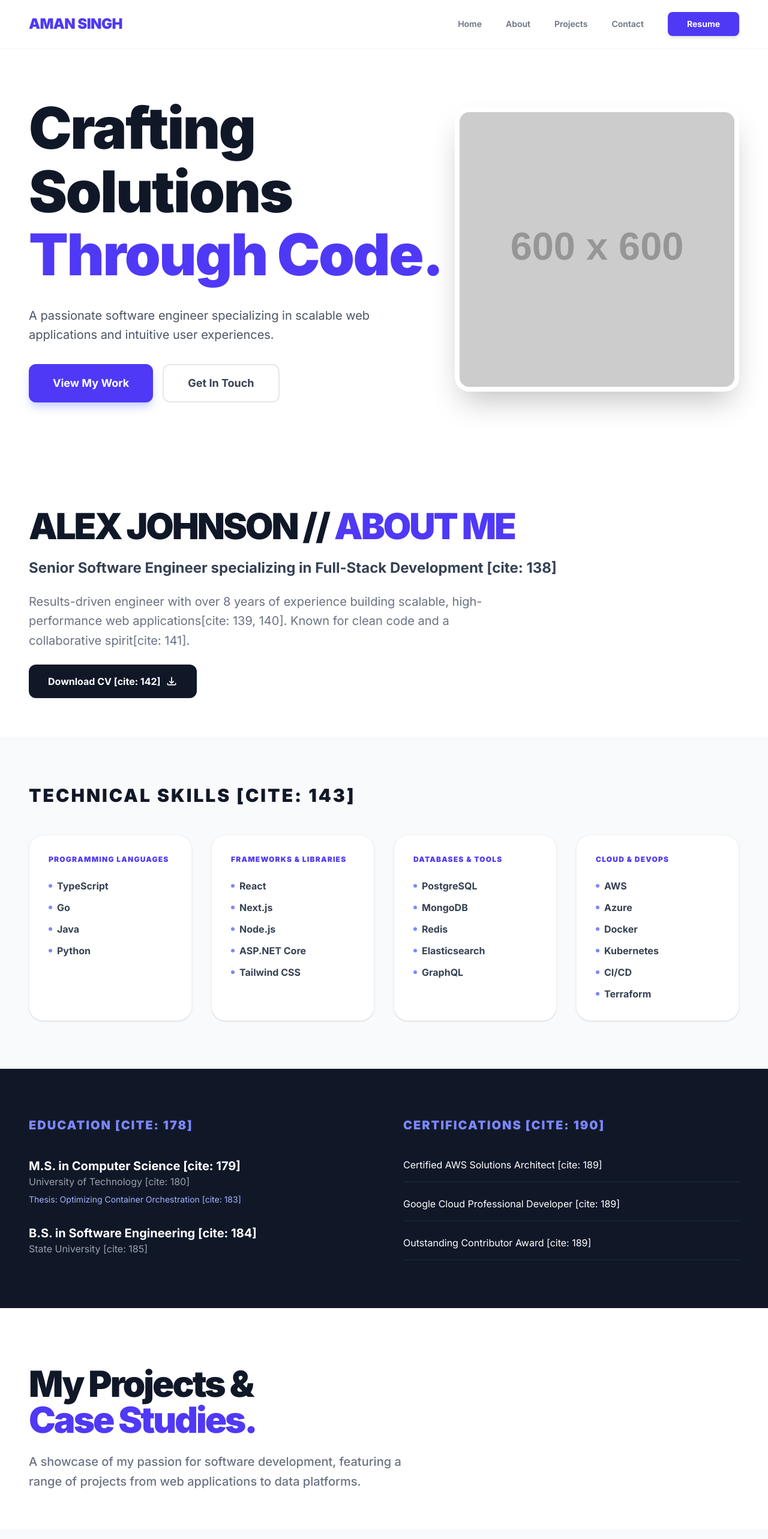
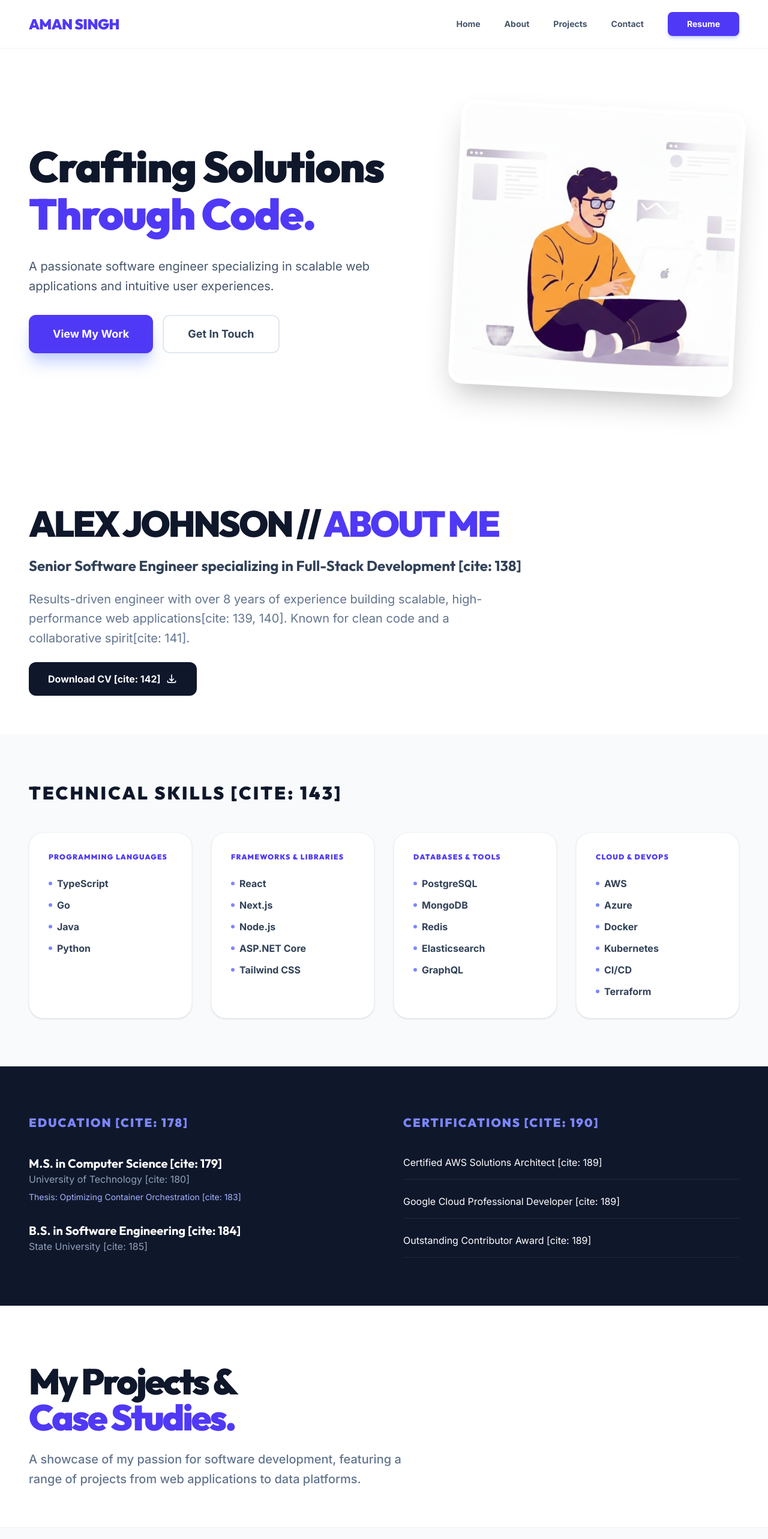
Before and after one commit to AmanSingh-404/portfolio, a React (Vite) app: page / in a window 1280 px wide. Shown: the top 2566 px of the page at 60% size. Built offline with nearby package versions, Linux system fonts and the light colour scheme.

Commit message:
fix home page

```diff
--- a/src/components/AboutPage.jsx
+++ b/src/components/AboutPage.jsx
@@ -42,18 +42,18 @@ const AboutPage = () => {
             <section className="pt-24 pb-16 px-6 md:px-12 max-w-7xl mx-auto">
                 <div className="flex flex-col md:flex-row gap-12 items-start">
                     <div className="flex-1 space-y-6">
-                        <h1 className="text-6xl font-black text-gray-900 tracking-tighter uppercase">
+                        <h1 className="text-6xl font-black text-slate-900 tracking-tighter uppercase font-heading">
                             Alex Johnson // <span className="text-indigo-600">About Me</span>
                         </h1>
-                        <p className="text-2xl font-bold text-gray-700">
+                        <p className="text-2xl font-bold text-slate-700 font-heading">
                             Senior Software Engineer specializing in Full-Stack Development [cite: 138]
                         </p>
-                        <p className="text-xl text-gray-500 leading-relaxed max-w-3xl">
+                        <p className="text-xl text-slate-500 leading-relaxed max-w-3xl">
                             Results-driven engineer with over 8 years of experience building scalable,
                             high-performance web applications[cite: 139, 140]. Known for clean code and a
                             collaborative spirit[cite: 141].
                         </p>
-                        <button className="bg-gray-900 text-white px-8 py-4 rounded-xl font-bold hover:bg-indigo-600 transition-all flex items-center gap-2">
+                        <button className="bg-slate-900 text-white px-8 py-4 rounded-xl font-bold hover:bg-indigo-600 transition-all flex items-center gap-2">
                             Download CV [cite: 142]
                             <svg className="w-5 h-5" fill="none" stroke="currentColor" viewBox="0 0 24 24"><path strokeLinecap="round" strokeLinejoin="round" strokeWidth="2" d="M4 16v1a2 2 0 002 2h12a2 2 0 002-2v-1m-4-4l-4 4m0 0l-4-4m4 4V4" /></svg>
                         </button>
@@ -62,16 +62,16 @@ const AboutPage = () => {
             </section>
 
             {/* Technical Skills Grid */}
-            <section className="py-20 bg-gray-50 px-6 md:px-12">
+            <section className="py-20 bg-slate-50 px-6 md:px-12">
                 <div className="max-w-7xl mx-auto">
-                    <h2 className="text-3xl font-black text-gray-900 mb-12 uppercase tracking-widest">Technical Skills [cite: 143]</h2>
+                    <h2 className="text-3xl font-black text-slate-900 mb-12 uppercase tracking-widest font-heading">Technical Skills [cite: 143]</h2>
                     <div className="grid grid-cols-1 md:grid-cols-2 lg:grid-cols-4 gap-8">
                         {skillCategories.map((cat) => (
-                            <div key={cat.title} className="bg-white p-8 rounded-3xl border border-gray-100 shadow-sm">
-                                <h3 className="text-indigo-600 font-black text-xs uppercase tracking-widest mb-6">{cat.title}</h3>
+                            <div key={cat.title} className="bg-white p-8 rounded-3xl border border-slate-100 shadow-sm hover:shadow-lg transition-shadow">
+                                <h3 className="text-indigo-600 font-black text-xs uppercase tracking-widest mb-6 font-heading">{cat.title}</h3>
                                 <ul className="space-y-3">
                                     {cat.skills.map((skill) => (
-                                        <li key={skill} className="text-gray-700 font-bold flex items-center gap-2">
+                                        <li key={skill} className="text-slate-700 font-bold flex items-center gap-2">
                                             <span className="w-1.5 h-1.5 bg-indigo-400 rounded-full"></span>
                                             {skill}
                                         </li>
@@ -83,49 +83,29 @@ const AboutPage = () => {
                 </div>
             </section>
 
-            {/* Experience Section */}
-            {/* <section className="py-20 px-6 md:px-12 max-w-7xl mx-auto">
-        <h2 className="text-3xl font-black text-gray-900 mb-12 uppercase tracking-widest">Work Experience [cite: 166]</h2>
-        <div className="space-y-12">
-          {experience.map((job) => (
-            <div key={job.company} className="flex flex-col md:flex-row gap-4 md:gap-16 border-l-4 border-indigo-100 pl-8 relative">
-              <div className="absolute w-4 h-4 bg-indigo-600 rounded-full -left-[10px] top-1"></div>
-              <div className="md:w-1/4">
-                <p className="text-indigo-600 font-black tracking-tighter">{job.period}</p>
-                <p className="text-gray-900 font-black text-xl">{job.company}</p>
-              </div>
-              <div className="md:w-3/4">
-                <h3 className="text-2xl font-black text-gray-800 mb-4">{job.role}</h3>
-                <p className="text-gray-500 text-lg leading-relaxed">{job.description}</p>
-              </div>
-            </div>
-          ))}
-        </div>
-      </section> */}
-
             {/* Education & Awards */}
-            <section className="py-20 bg-gray-900 text-white px-6 md:px-12">
+            <section className="py-20 bg-slate-900 text-white px-6 md:px-12">
                 <div className="max-w-7xl mx-auto grid grid-cols-1 md:grid-cols-2 gap-16">
                     <div>
-                        <h2 className="text-xl font-black uppercase tracking-widest mb-10 text-indigo-400">Education [cite: 178]</h2>
+                        <h2 className="text-xl font-black uppercase tracking-widest mb-10 text-indigo-400 font-heading">Education [cite: 178]</h2>
                         <div className="space-y-8">
                             <div>
-                                <h4 className="text-xl font-bold">M.S. in Computer Science [cite: 179]</h4>
-                                <p className="text-gray-400">University of Technology [cite: 180]</p>
+                                <h4 className="text-xl font-bold font-heading">M.S. in Computer Science [cite: 179]</h4>
+                                <p className="text-slate-400">University of Technology [cite: 180]</p>
                                 <p className="text-sm mt-2 text-indigo-300">Thesis: Optimizing Container Orchestration [cite: 183]</p>
                             </div>
                             <div>
-                                <h4 className="text-xl font-bold">B.S. in Software Engineering [cite: 184]</h4>
-                                <p className="text-gray-400">State University [cite: 185]</p>
+                                <h4 className="text-xl font-bold font-heading">B.S. in Software Engineering [cite: 184]</h4>
+                                <p className="text-slate-400">State University [cite: 185]</p>
                             </div>
                         </div>
                     </div>
                     <div>
-                        <h2 className="text-xl font-black uppercase tracking-widest mb-10 text-indigo-400">Certifications [cite: 190]</h2>
+                        <h2 className="text-xl font-black uppercase tracking-widest mb-10 text-indigo-400 font-heading">Certifications [cite: 190]</h2>
                         <ul className="space-y-6">
-                            <li className="border-b border-gray-800 pb-4">Certified AWS Solutions Architect [cite: 189]</li>
-                            <li className="border-b border-gray-800 pb-4">Google Cloud Professional Developer [cite: 189]</li>
-                            <li className="border-b border-gray-800 pb-4">Outstanding Contributor Award [cite: 189]</li>
+                            <li className="border-b border-slate-800 pb-4">Certified AWS Solutions Architect [cite: 189]</li>
+                            <li className="border-b border-slate-800 pb-4">Google Cloud Professional Developer [cite: 189]</li>
+                            <li className="border-b border-slate-800 pb-4">Outstanding Contributor Award [cite: 189]</li>
                         </ul>
                     </div>
                 </div>
--- a/src/components/HomePage.jsx
+++ b/src/components/HomePage.jsx
@@ -4,6 +4,7 @@ import ContactSection from './ContactSection';
 import Navbar from './Navbar';
 import ProjectsPage from './ProjectsPage';
 import AboutPage from './AboutPage';
+import profileImage from '../assets/Gemini_Generated_Image_lviytflviytflviy.png';
 
 const HomePage = () => {
 
@@ -13,27 +14,28 @@ const HomePage = () => {
             <Navbar />
 
             {/* --- HERO SECTION --- */}
-            <section id="home" className="w-full py-20 px-6 md:px-12 flex flex-col md:flex-row items-center justify-between max-w-7xl mx-auto">
+            {/* --- HERO SECTION --- */}
+            <section id="home" className="w-full py-24 px-6 md:px-12 flex flex-col md:flex-row items-center justify-between max-w-7xl mx-auto">
                 <div className="md:w-3/5 space-y-8">
-                    <h1 className="text-5xl md:text-8xl font-black leading-[1.1] tracking-tight text-gray-900">
+                    <h1 className="text-5xl md:text-7xl font-black leading-[1.1] tracking-tight text-slate-900 font-heading">
                         Crafting Solutions <br />
                         <span className="text-indigo-600">Through Code.</span>
                     </h1>
-                    <p className="text-xl text-gray-600 max-w-xl leading-relaxed">
+                    <p className="text-xl text-slate-600 max-w-xl leading-relaxed">
                         A passionate software engineer specializing in scalable web applications and intuitive user experiences.
                     </p>
                     <div className="flex flex-wrap gap-4">
-                        <button className="bg-indigo-600 text-white px-10 py-4 rounded-xl font-bold text-lg hover:bg-indigo-700 hover:-translate-y-1 transition-all shadow-lg shadow-indigo-200">
+                        <button className="bg-indigo-600 text-white px-10 py-4 rounded-xl font-bold text-lg hover:bg-indigo-700 hover:-translate-y-1 transition-all shadow-xl shadow-indigo-200">
                             View My Work
                         </button>
-                        <button className="border-2 border-gray-200 text-gray-700 px-10 py-4 rounded-xl font-bold text-lg hover:border-indigo-600 hover:text-indigo-600 transition-all">
+                        <button className="border-2 border-slate-200 text-slate-700 px-10 py-4 rounded-xl font-bold text-lg hover:border-indigo-600 hover:text-indigo-600 transition-all bg-white">
                             Get In Touch
                         </button>
                     </div>
                 </div>
                 <div className="md:w-2/5 mt-16 md:mt-0 relative">
-                    <div className="w-full aspect-square bg-indigo-50 rounded-3xl overflow-hidden shadow-2xl flex items-center justify-center border-8 border-white">
-                        <img src="https://via.placeholder.com/600x600" alt="Profile" className="object-cover w-full h-full" />
+                    <div className="w-full aspect-square bg-indigo-50 rounded-3xl overflow-hidden shadow-2xl flex items-center justify-center border-8 border-white transform rotate-3 hover:rotate-0 transition-all duration-500">
+                        <img src={profileImage} alt="Profile" className="object-cover w-full h-full" />
                     </div>
                 </div>
             </section>
--- a/src/components/Navbar.jsx
+++ b/src/components/Navbar.jsx
@@ -13,16 +13,13 @@ const Navbar = () => {
 
   return (
     // Removed max-width from the outer container to ensure it covers the full page width
-    <nav className="w-full bg-white border-b border-gray-100 sticky top-0 z-50">
-      {/* Change: 'px-10' or 'px-[5%]' gives it a wider feel than the standard 'max-w-7xl'.
-         If you want it strictly edge-to-edge with no padding, remove 'px-4'.
-      */}
-      <div className="w-full px-4 sm:px-8 lg:px-12">
+    <nav className="w-full bg-white/80 backdrop-blur-md border-b border-gray-100 sticky top-0 z-50">
+      <div className="max-w-7xl mx-auto px-6 md:px-12">
         <div className="flex justify-between h-20 items-center">
 
           {/* Logo Section */}
           <div className="flex-shrink-0 flex items-center">
-            <span className="text-2xl font-black text-indigo-600 tracking-tight uppercase">
+            <span className="text-2xl font-black text-indigo-600 tracking-tight uppercase font-heading">
               AMAN SINGH
             </span>
           </div>
@@ -33,13 +30,13 @@ const Navbar = () => {
               <a
                 key={link.name}
                 href={link.href}
-                className="text-gray-500 hover:text-indigo-600 text-sm font-semibold transition-all"
+                className="text-slate-600 hover:text-indigo-600 text-sm font-bold transition-all"
               >
                 {link.name}
               </a>
             ))}
-            {/* Resume button as seen in the inspiration resources */}
-            <button className="bg-indigo-600 text-white px-8 py-2.5 rounded-lg text-sm font-bold hover:bg-indigo-700 shadow-md transition-all active:scale-95">
+            {/* Resume button */}
+            <button className="bg-indigo-600 text-white px-8 py-2.5 rounded-lg text-sm font-bold hover:bg-indigo-700 shadow-md shadow-indigo-200 transition-all active:scale-95">
               Resume
             </button>
           </div>
--- a/src/components/ProjectsPage.jsx
+++ b/src/components/ProjectsPage.jsx
@@ -35,13 +35,13 @@ const ProjectsPage = () => {
     return (
         <div className="min-h-screen bg-white">
             {/* Header Section */}
-            <section className="pt-24 pb-16 px-6 md:px-12 border-b border-gray-100">
+            <section className="pt-24 pb-16 px-6 md:px-12 border-b border-slate-100">
                 <div className="max-w-7xl mx-auto">
-                    <h1 className="text-6xl font-black text-gray-900 mb-6 tracking-tighter">
+                    <h1 className="text-6xl font-black text-slate-900 mb-6 tracking-tighter font-heading">
                         My Projects & <br />
                         <span className="text-indigo-600">Case Studies.</span>
                     </h1>
-                    <p className="text-xl text-gray-500 max-w-2xl leading-relaxed font-medium">
+                    <p className="text-xl text-slate-500 max-w-2xl leading-relaxed font-medium">
                         A showcase of my passion for software development, featuring a range of
                         projects from web applications to data platforms.
                     </p>
@@ -49,7 +49,7 @@ const ProjectsPage = () => {
             </section>
 
             {/* Projects List Section */}
-            <section className="py-20 px-6 md:px-12 bg-gray-50">
+            <section className="py-20 px-6 md:px-12 bg-slate-50">
                 <div className="max-w-7xl mx-auto space-y-32">
                     {allProjects.map((project, index) => (
                         <div
@@ -60,7 +60,7 @@ const ProjectsPage = () => {
                             {/* Visual Preview Placeholder */}
                             <div className="w-full lg:w-1/2">
                                 <div className="aspect-video bg-white rounded-3xl border-8 border-white shadow-2xl flex items-center justify-center overflow-hidden group">
-                                    <div className="text-gray-200 font-black text-9xl group-hover:scale-110 transition-transform">
+                                    <div className="text-slate-200 font-black text-9xl group-hover:scale-110 transition-transform font-heading">
                                         {project.id}
                                     </div>
                                 </div>
@@ -68,27 +68,27 @@ const ProjectsPage = () => {
 
                             {/* Project Content */}
                             <div className="w-full lg:w-1/2 space-y-6">
-                                <span className="text-indigo-600 font-black tracking-widest text-sm uppercase">
+                                <span className="text-indigo-600 font-black tracking-widest text-sm uppercase font-heading">
                                     Featured Case Study
                                 </span>
-                                <h2 className="text-4xl font-black text-gray-900">{project.title}</h2>
-                                <p className="text-lg text-gray-600 leading-relaxed">
+                                <h2 className="text-4xl font-black text-slate-900 font-heading">{project.title}</h2>
+                                <p className="text-lg text-slate-600 leading-relaxed">
                                     {project.description}
                                 </p>
 
                                 <div className="space-y-4">
-                                    <h4 className="text-sm font-black text-gray-900 uppercase tracking-widest">Technologies Used</h4>
+                                    <h4 className="text-sm font-black text-slate-900 uppercase tracking-widest font-heading">Technologies Used</h4>
                                     <div className="flex flex-wrap gap-2">
                                         {project.tech.map((t) => (
-                                            <span key={t} className="bg-white px-4 py-2 rounded-lg border border-gray-200 text-sm font-bold text-gray-700 shadow-sm">
+                                            <span key={t} className="bg-white px-4 py-2 rounded-lg border border-slate-200 text-sm font-bold text-slate-700 shadow-sm">
                                                 {t}
                                             </span>
                                         ))}
                                     </div>
                                 </div>
 
-                                <div className="pt-6 border-t border-gray-200">
-                                    <p className="text-sm italic text-gray-500 font-medium">
+                                <div className="pt-6 border-t border-slate-200">
+                                    <p className="text-sm italic text-slate-500 font-medium">
                                         "Each project reflects my commitment to clean code and impactful solutions."
                                     </p>
                                 </div>
@@ -97,7 +97,7 @@ const ProjectsPage = () => {
                                     <button className="bg-indigo-600 text-white px-8 py-3 rounded-xl font-bold hover:bg-indigo-700 shadow-lg shadow-indigo-100 transition-all">
                                         View Case Study
                                     </button>
-                                    <button className="flex items-center gap-2 text-gray-900 font-bold hover:text-indigo-600 transition-colors">
+                                    <button className="flex items-center gap-2 text-slate-900 font-bold hover:text-indigo-600 transition-colors">
                                         GitHub Repo <span>→</span>
                                     </button>
                                 </div>
@@ -109,11 +109,11 @@ const ProjectsPage = () => {
 
             {/* Call to Action Section */}
             <section className="py-24 px-6 md:px-12 bg-indigo-600 text-white text-center">
-                <h2 className="text-4xl font-black mb-6">Ready to start a project?</h2>
+                <h2 className="text-4xl font-black mb-6 font-heading">Ready to start a project?</h2>
                 <p className="text-indigo-100 text-xl mb-10 max-w-xl mx-auto">
                     I'm always open to new opportunities and exciting technical challenges.
                 </p>
-                <button className="bg-white text-indigo-600 px-12 py-4 rounded-2xl font-black text-lg hover:bg-gray-100 transition-all">
+                <button className="bg-white text-indigo-600 px-12 py-4 rounded-2xl font-black text-lg hover:bg-gray-100 transition-all font-heading">
                     Let's Talk
                 </button>
             </section>
--- a/src/index.css
+++ b/src/index.css
@@ -4,3 +4,9 @@
     --font-sans: "Inter", sans-serif;
     --font-heading: "Outfit", sans-serif;
 }
+
+@layer base {
+    body {
+        @apply antialiased bg-slate-50 text-slate-900;
+    }
+}
```
Also changed, not shown: src/components/ContactSection.jsx (+19 -19 lines), src/components/Footer.jsx (+16 -16 lines), src/assets/Gemini_Generated_Image_lviytflviytflviy.png (added).
